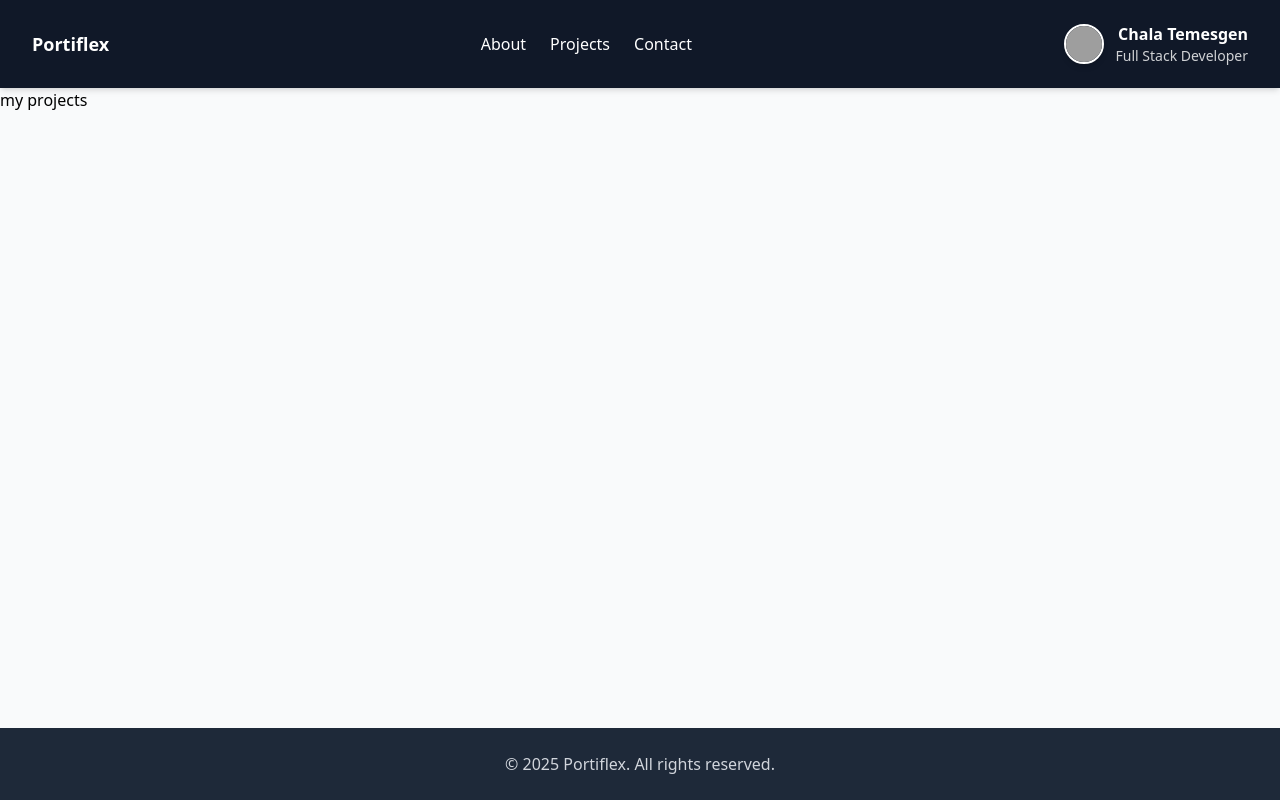
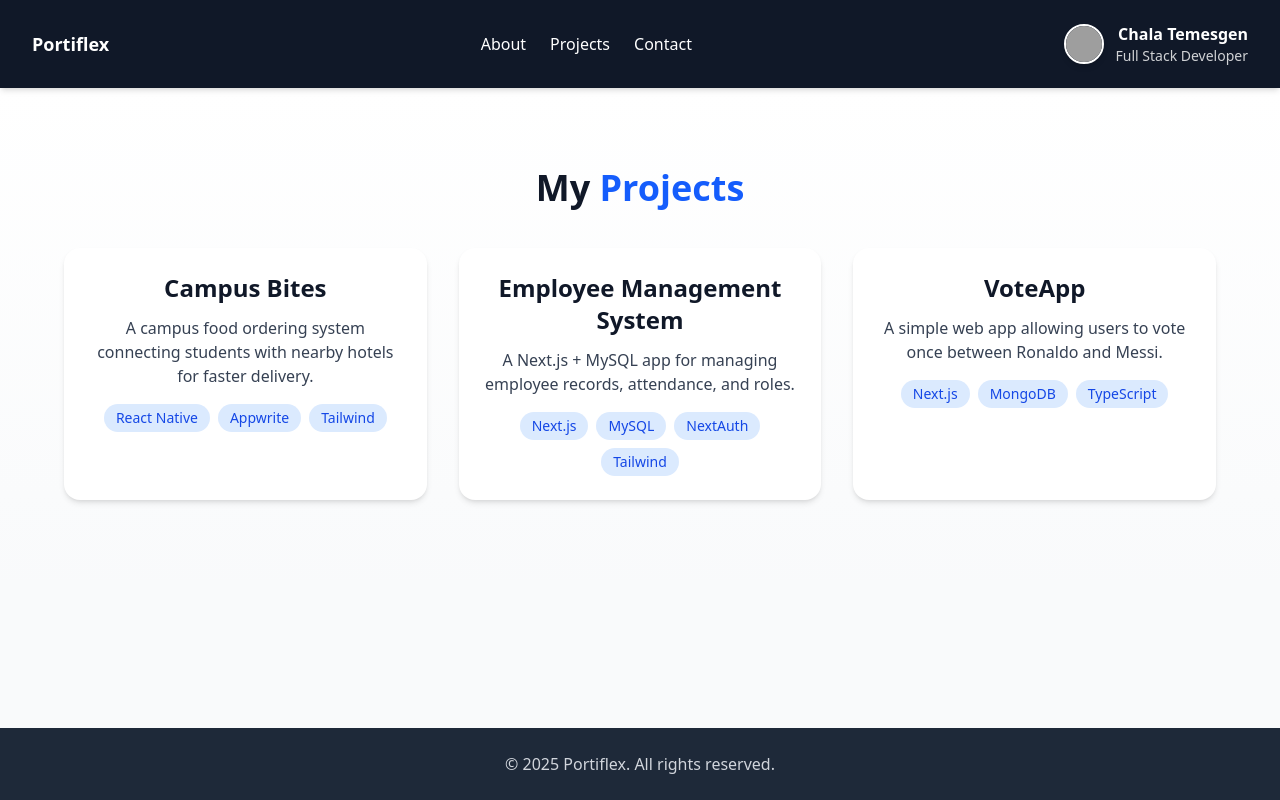
Before and after one commit to Chala751/Portiflex, a React (Vite) app in the folder client/: page /projects in a window 1280 px wide. Built offline with nearby package versions, Linux system fonts and the light colour scheme; grey boxes are pictures that could not be loaded.

Commit message:
projects added

```diff
--- a/client/src/pages/Project.jsx
+++ b/client/src/pages/Project.jsx
@@ -1,11 +1,63 @@
-import React from 'react'
+import { motion } from "framer-motion";
 
-function Project() {
+const projects = [
+  {
+    title: "Campus Bites",
+    description: "A campus food ordering system connecting students with nearby hotels for faster delivery.",
+    tech: ["React Native", "Appwrite", "Tailwind"],
+  },
+  {
+    title: "Employee Management System",
+    description: "A Next.js + MySQL app for managing employee records, attendance, and roles.",
+    tech: ["Next.js", "MySQL", "NextAuth", "Tailwind"],
+  },
+  {
+    title: "VoteApp",
+    description: "A simple web app allowing users to vote once between Ronaldo and Messi.",
+    tech: ["Next.js", "MongoDB", "TypeScript"],
+  },
+];
+
+const Projects = () => {
   return (
-    <div>
-      <h1>my projects</h1>
-    </div>
-  )
-}
+    <section className="px-6 py-20 bg-gradient-to-b from-white to-gray-50 dark:from-gray-800 dark:to-gray-900 text-center">
+      <motion.h2
+        initial={{ opacity: 0, y: -30 }}
+        animate={{ opacity: 1, y: 0 }}
+        transition={{ duration: 0.6 }}
+        className="text-4xl font-bold text-gray-900 dark:text-white mb-10"
+      >
+        My <span className="text-blue-600 dark:text-blue-400">Projects</span>
+      </motion.h2>
 
-export default Project
+      <div className="grid gap-8 md:grid-cols-3 max-w-6xl mx-auto">
+        {projects.map((project, i) => (
+          <motion.div
+            key={i}
+            initial={{ opacity: 0, y: 30 }}
+            animate={{ opacity: 1, y: 0 }}
+            transition={{ delay: i * 0.2 }}
+            className="p-6 rounded-2xl bg-white dark:bg-gray-800 shadow-md hover:shadow-xl transition"
+          >
+            <h3 className="text-2xl font-semibold text-gray-900 dark:text-white mb-3">
+              {project.title}
+            </h3>
+            <p className="text-gray-700 dark:text-gray-300 mb-4">{project.description}</p>
+            <div className="flex justify-center gap-2 flex-wrap">
+              {project.tech.map((t, idx) => (
+                <span
+                  key={idx}
+                  className="bg-blue-100 dark:bg-blue-900 text-blue-700 dark:text-blue-300 text-sm px-3 py-1 rounded-full"
+                >
+                  {t}
+                </span>
+              ))}
+            </div>
+          </motion.div>
+        ))}
+      </div>
+    </section>
+  );
+};
+
+export default Projects;
```
